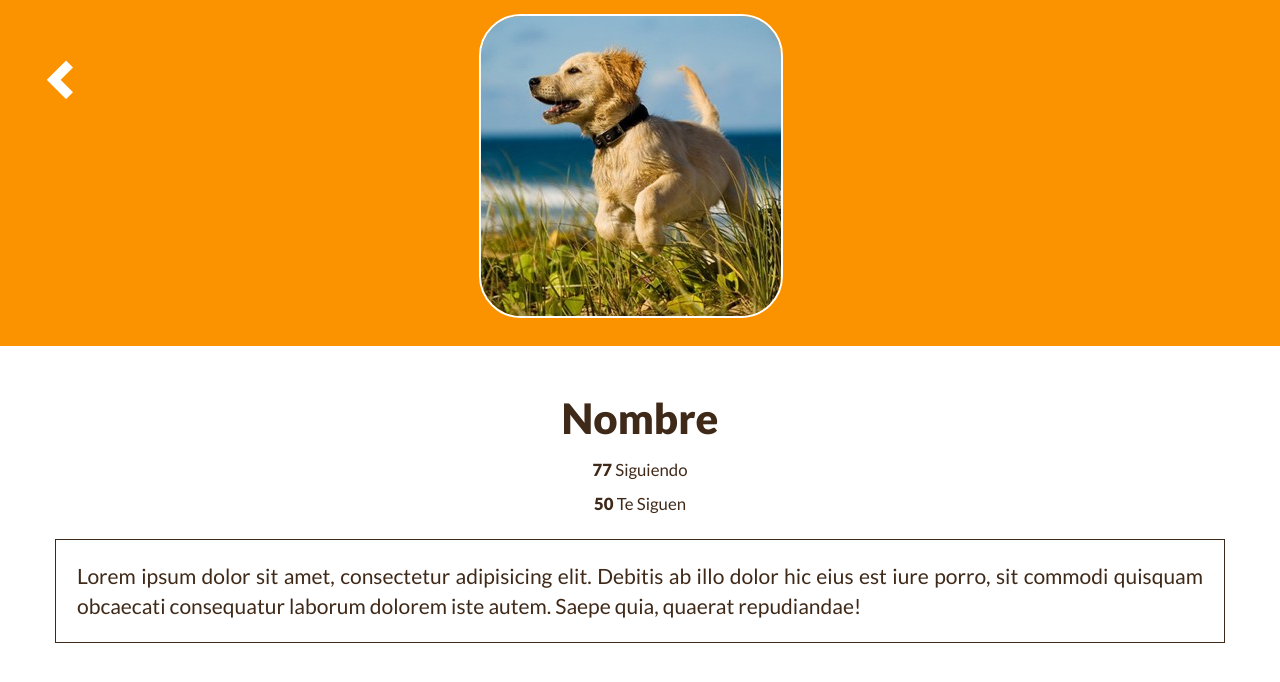
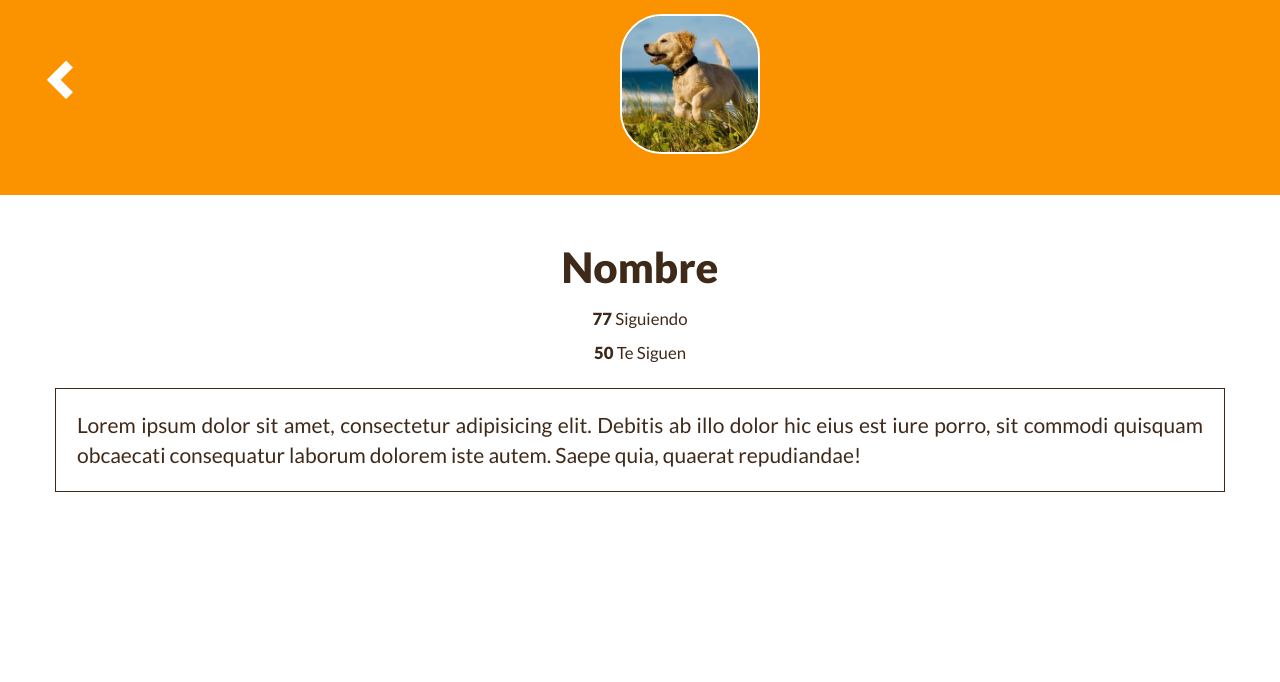
Before and after one commit to IsmaryAlvarez/Social-Network, a plain HTML site: page index.html in a window 1280 px wide. Both pictures are taken after a click on the link "Perfil". Drawn offline with nearby package versions, Linux system fonts and the light colour scheme; files whose address does not match are found by name.

Commit message:
actualizando perfil

```diff
--- a/assets/css/main.css
+++ b/assets/css/main.css
@@ -132,16 +132,15 @@ border-color: white;
 }
 
 /*estilo de foto perfil*/
-.fotoPerfil
-{
+.fotoPerfil{
 height: 100%;
-    width: auto;
+    width: 10em;
     background-color: #fb9200;
-    margin: 0 3em 2em 3em;
+    margin: 0 10% 10% 45%;
     border-radius: 3em;
     border: 2px solid white;
     text-align: center;
-}
+  }
 
 /*Estilo nombre usuario*/
 .nombreUsuario
```
